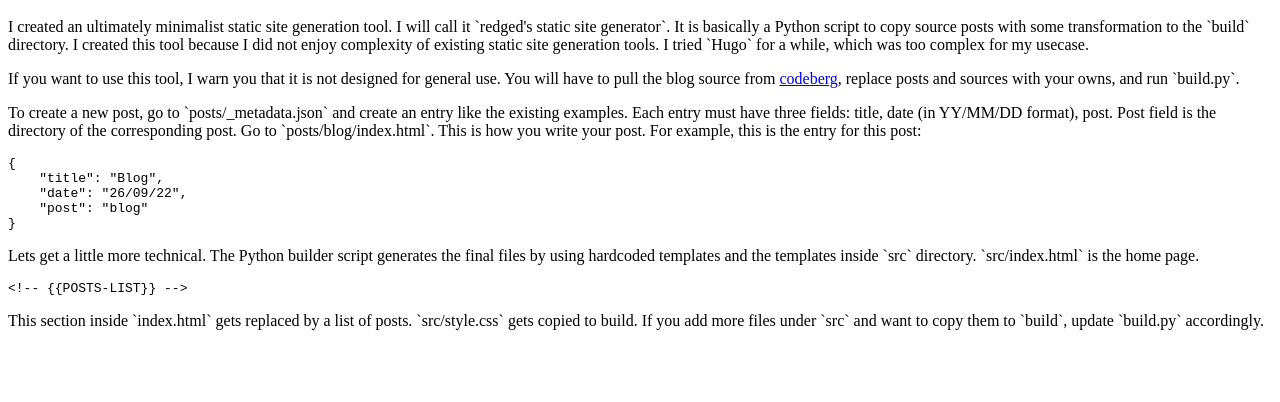
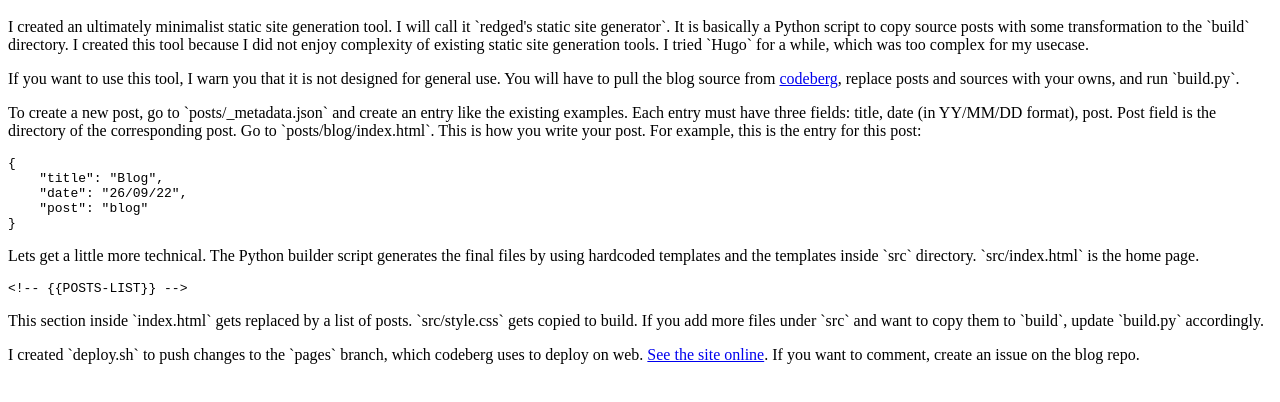
Before and after one commit to degD/rssg, a plain HTML site: page posts/blog/index.html in a window 1280 px wide. Shown: the part 48-450 px from the top of the page. Drawn offline with Linux system fonts and the light colour scheme.

Commit message:
update blog post

```diff
--- a/posts/blog/index.html
+++ b/posts/blog/index.html
@@ -48,3 +48,9 @@ This section inside `index.html` gets replaced by a list of posts.
 `src/style.css` gets copied to build. If you add more files under `src`
 and want to copy them to `build`, update `build.py` accordingly.
 </p>
+
+<p>
+I created `deploy.sh` to push changes to the `pages` branch, which codeberg
+uses to deploy on web. <a href="https://redged.codeberg.page/blog">See the site online</a>.
+If you want to comment, create an issue on the blog repo.
+</p>
```
